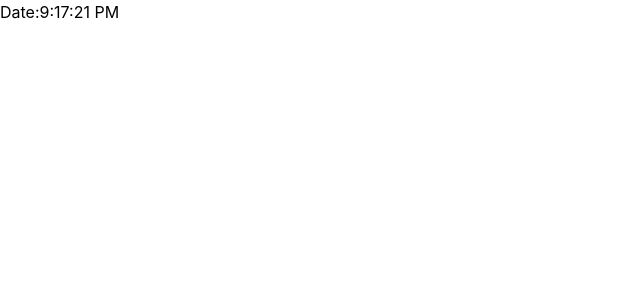
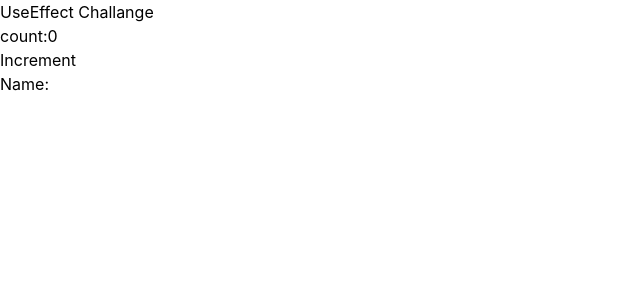
Before and after one commit to Shrabani-Mishra/react-projects, a React (Vite) app: page / in a window 1280 px wide. Shown: the top 300 px of the page, without its empty margins (0-640 px from the left). Built offline with nearby package versions, Linux system fonts and the light colour scheme.

Commit message:
Added useEffect challenge with counter and name input

```diff
--- a/src/App.jsx
+++ b/src/App.jsx
@@ -1,18 +1,15 @@
 import React from 'react'
+import { Challange } from './components/hooks/useEffect/EffectChallenge'
 // import Accordian from './components/Accordian'
-import { ReactUseEffect } from './components/hooks/useEffect'
-// import ContactForm from './projects/COntactForm'
-// import LoginForm from './projects/LoginForm'
 
 
 function App() {
   return (
     <>
-{/* <LoginForm/> */}
-{/* <ContactForm/> */}
 {/* Accordian Component */}
 {/* <Accordian/> */}
-<ReactUseEffect/>
+<Challange/>
+
     </>
   )
 }
--- /dev/null
+++ b/src/components/hooks/useEffect/EffectChallenge.jsx
@@ -0,0 +1,30 @@
+// React Hook Challange:Dynamic State Management and Document Title Update with useEffect
+// Description:In this Challange ,you will Create component that dynamically manages state using 'usestate' and 'useEffect' hooks.Your component will include:
+// 1.A counter that increments when a button is clicked.
+// 2.An input field where users can type their name.
+// 3.The document title will update to show the current count.
+import { useState,useEffect} from "react";
+export const Challange=()=>{
+    const[count,setCount]=useState(0);
+    const[name,setName]=useState("");
+    // Order matters !Keep Hooks  in the same order acess renders
+    useEffect(()=>{
+        document.title=`count:${count}`
+    },[count]);
+    useEffect(()=>{
+console.log(name);
+    },[name]);
+    return(
+        <div>
+            <h1>UseEffect Challange</h1>
+            <p>
+                count:<span>{count}</span>
+            </p>
+            <button onClick={()=>setCount(count+1)}>Increment</button>
+            <p>
+                Name:<span>{name}</span>
+            </p>
+            <input type="text" value={name} onChange={(e)=>setName(e.target.value)}/>
+        </div>
+    );
+};
```
